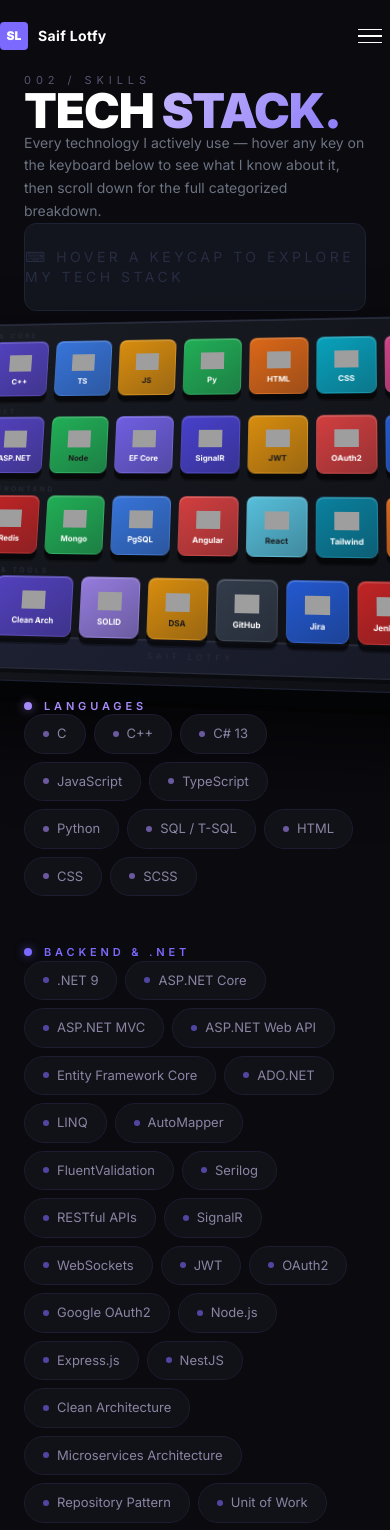
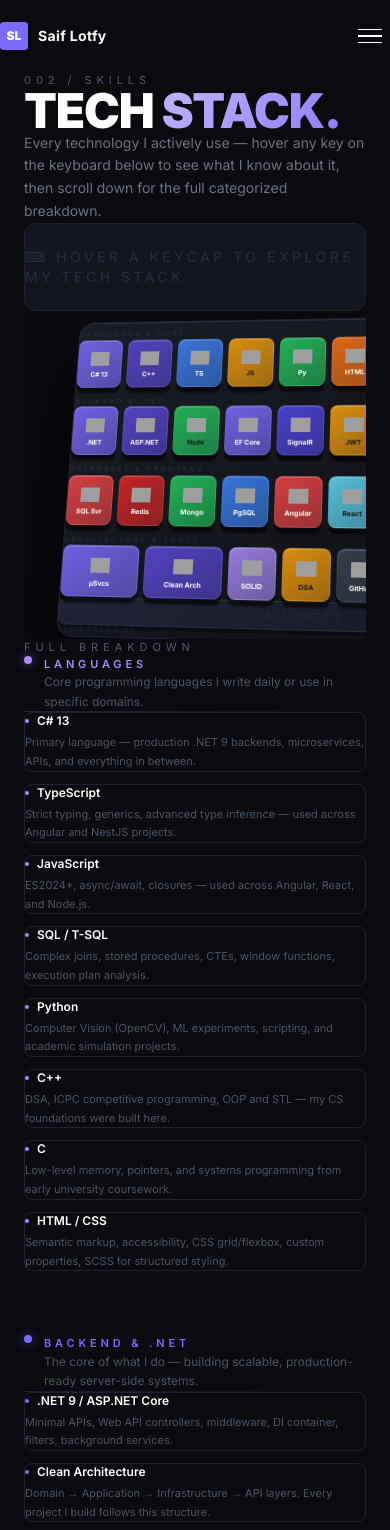
Before and after one commit to sefffo/saif-portfolio, a React (Vite) app: page /skills in a window 390 px wide. Shown: the top 1530 px of the page. Built offline with nearby package versions, Linux system fonts and the light colour scheme; grey boxes are pictures that could not be loaded.

Commit message:
design: comprehensive skills breakdown with descriptions + keyboard responsive fix

```diff
--- a/src/components/SkillKeyboard.tsx
+++ b/src/components/SkillKeyboard.tsx
@@ -70,20 +70,18 @@
   onEnter: () => void
   onLeave: () => void
 }) {
-  const size = skill.widePx ?? 60
-
   return (
     <div
       onMouseEnter={onEnter}
       onMouseLeave={onLeave}
       className="relative cursor-default select-none flex-shrink-0"
       style={{
-        width: size,
-        height: 60,
+        width: skill.widePx ? skill.widePx : undefined,
+        minWidth: skill.widePx ? skill.widePx : 48,
+        height: 52,
         perspective: 300,
       }}
     >
-      {/* Cap face */}
       <div
         className="absolute inset-0 rounded-lg flex flex-col items-center justify-center gap-1 transition-all duration-100"
         style={{
@@ -92,7 +90,7 @@
             : `linear-gradient(145deg, ${skill.bg}dd, ${skill.bg}99)`,
           boxShadow: isActive
             ? `0 2px 0 rgba(0,0,0,0.5), 0 0 20px ${skill.bg}88, inset 0 1px 0 rgba(255,255,255,0.3)`
-            : `0 6px 0 rgba(0,0,0,0.5), 0 8px 0 rgba(0,0,0,0.3), inset 0 1px 0 rgba(255,255,255,0.2)`,
+            : `0 5px 0 rgba(0,0,0,0.5), 0 7px 0 rgba(0,0,0,0.3), inset 0 1px 0 rgba(255,255,255,0.2)`,
           transform: isActive ? 'translateY(4px) rotateX(5deg)' : 'translateY(0) rotateX(0deg)',
           border: isActive ? `1px solid ${skill.bg}` : '1px solid rgba(255,255,255,0.08)',
         }}
@@ -100,12 +98,12 @@
         <img
           src={skill.icon}
           alt={skill.label}
-          className="w-6 h-6 object-contain"
+          className="w-5 h-5 object-contain"
           style={{ filter: skill.color === '#fff' ? 'brightness(1)' : 'none' }}
           onError={(e) => { (e.target as HTMLImageElement).style.display = 'none' }}
         />
         <span
-          className="text-[8px] font-bold leading-none text-center px-1"
+          className="text-[7px] font-bold leading-none text-center px-0.5"
           style={{ color: skill.color }}
         >
           {skill.label}
@@ -161,16 +159,17 @@
         )}
       </div>
 
-      {/* 3D board wrapper — perspective */}
+      {/* Keyboard — scrollable on small screens */}
+      <div className="w-full overflow-x-auto pb-4 -mb-4">
         <div
           className="flex justify-center"
-        style={{ perspective: '1000px', perspectiveOrigin: '50% 40%' }}
+          style={{ perspective: '1000px', perspectiveOrigin: '50% 40%', minWidth: 560 }}
           onMouseMove={handleMouseMove}
           onMouseLeave={handleMouseLeave}
         >
           <div
             ref={boardRef}
-          className="relative rounded-2xl p-6 transition-transform duration-300 ease-out"
+            className="relative rounded-2xl p-5 transition-transform duration-300 ease-out"
             style={{
               background: 'linear-gradient(145deg, #1a1c24, #0d0f14)',
               boxShadow: '0 40px 80px rgba(0,0,0,0.7), 0 15px 0 #080a0e, 0 20px 0 #060708, inset 0 1px 0 #2a2d3a',
@@ -184,7 +183,7 @@
             <div className="absolute inset-x-6 top-0 h-px" style={{ background: 'linear-gradient(90deg, transparent, #2a2d3a, transparent)' }} />
 
             {/* LED row */}
-          <div className="flex justify-end gap-1.5 mb-5">
+            <div className="flex justify-end gap-1.5 mb-4">
               {['#7c6aff','#3b82f6','#22c55e','#f59e0b','#ef4444','#ec4899'].map(c => (
                 <div key={c} className="w-2 h-2 rounded-full"
                   style={{ background: c, boxShadow: `0 0 8px ${c}, 0 0 16px ${c}55` }}
@@ -193,13 +192,13 @@
             </div>
 
             {/* Keys */}
-          <div className="flex flex-col gap-3">
+            <div className="flex flex-col gap-2.5">
               {ROWS.map((row, ri) => (
                 <div key={ri}>
-                <p className="text-[7px] tracking-[0.4em] uppercase mb-2 pl-0.5"
+                  <p className="text-[7px] tracking-[0.4em] uppercase mb-1.5 pl-0.5"
                     style={{ color: '#2a2d3a' }}>{ROW_LABELS[ri]}
                   </p>
-                <div className="flex gap-2">
+                  <div className="flex gap-1.5">
                     {row.map(id => {
                       const skill = KEY_MAP[id]
                       if (!skill) return null
@@ -218,10 +217,10 @@
               ))}
             </div>
 
-          {/* Spacebar area */}
-          <div className="mt-3 flex items-center gap-2">
+            {/* Spacebar */}
+            <div className="mt-2.5 flex items-center gap-2">
               <div
-              className="h-8 flex-1 rounded-lg flex items-center justify-center"
+                className="h-7 flex-1 rounded-lg flex items-center justify-center"
                 style={{
                   background: 'linear-gradient(145deg, #1e2235, #161824)',
                   boxShadow: '0 4px 0 rgba(0,0,0,0.4), inset 0 1px 0 rgba(255,255,255,0.05)',
@@ -233,12 +232,14 @@
             </div>
 
             {/* Bottom brand */}
-          <div className="mt-3 flex justify-between items-center px-1">
+            <div className="mt-2.5 flex justify-between items-center px-1">
               <span className="text-[7px] tracking-[0.3em] uppercase text-[#1e2235]">TECH STACK v2</span>
               <span className="text-[7px] tracking-[0.3em] uppercase text-[#1e2235]">.NET BACKEND</span>
             </div>
           </div>
         </div>
       </div>
+
+    </div>
   )
 }
--- a/src/pages/Skills.tsx
+++ b/src/pages/Skills.tsx
@@ -10,60 +10,107 @@
   {
     label: 'Languages',
     color: '#a78bfa',
-    skills: ['C', 'C++', 'C# 13', 'JavaScript', 'TypeScript', 'Python', 'SQL / T-SQL', 'HTML', 'CSS', 'SCSS'],
+    desc: 'Core programming languages I write daily or use in specific domains.',
+    skills: [
+      { name: 'C# 13',       note: 'Primary language — production .NET 9 backends, microservices, APIs, and everything in between.' },
+      { name: 'TypeScript',  note: 'Strict typing, generics, advanced type inference — used across Angular and NestJS projects.' },
+      { name: 'JavaScript',  note: 'ES2024+, async/await, closures — used across Angular, React, and Node.js.' },
+      { name: 'SQL / T-SQL', note: 'Complex joins, stored procedures, CTEs, window functions, execution plan analysis.' },
+      { name: 'Python',      note: 'Computer Vision (OpenCV), ML experiments, scripting, and academic simulation projects.' },
+      { name: 'C++',         note: 'DSA, ICPC competitive programming, OOP and STL — my CS foundations were built here.' },
+      { name: 'C',           note: 'Low-level memory, pointers, and systems programming from early university coursework.' },
+      { name: 'HTML / CSS',  note: 'Semantic markup, accessibility, CSS grid/flexbox, custom properties, SCSS for structured styling.' },
+    ],
   },
   {
     label: 'Backend & .NET',
     color: '#7c6aff',
+    desc: 'The core of what I do — building scalable, production-ready server-side systems.',
     skills: [
-      '.NET 9', 'ASP.NET Core', 'ASP.NET MVC', 'ASP.NET Web API',
-      'Entity Framework Core', 'ADO.NET', 'LINQ',
-      'AutoMapper', 'FluentValidation', 'Serilog',
-      'RESTful APIs', 'SignalR', 'WebSockets',
-      'JWT', 'OAuth2', 'Google OAuth2',
-      'Node.js', 'Express.js', 'NestJS',
-      'Clean Architecture', 'Microservices Architecture',
-      'Repository Pattern', 'Unit of Work', 'Specification Pattern',
+      { name: '.NET 9 / ASP.NET Core',     note: 'Minimal APIs, Web API controllers, middleware, DI container, filters, background services.' },
+      { name: 'Clean Architecture',         note: 'Domain → Application → Infrastructure → API layers. Every project I build follows this structure.' },
+      { name: 'Microservices Architecture', note: 'Contributed 50%+ of Code Way LMS services. API Gateway, service discovery, inter-service HTTP/messaging.' },
+      { name: 'Entity Framework Core',      note: 'Code-First, complex migrations, LINQ queries, interceptors, seeding — used daily in production.' },
+      { name: 'Repository + Unit of Work',  note: 'Abstraction layers for data access, enabling testability and clean separation of concerns.' },
+      { name: 'SignalR / WebSockets',        note: 'Real-time hubs for live notifications, dashboards, and chat features in production apps.' },
+      { name: 'JWT / OAuth2 / Google',      note: 'Full auth flows — access/refresh tokens, role claims, PKCE, identity federation via Google OAuth2.' },
+      { name: 'Node.js / NestJS',           note: 'REST APIs, async I/O, dependency injection in NestJS — used as a secondary backend runtime.' },
+      { name: 'AutoMapper / FluentVal',     note: 'DTO mapping and input validation — clean, declarative, decoupled from business logic.' },
+      { name: 'Serilog',                    note: 'Structured logging with sinks (console, file, seq) for observability in production services.' },
+      { name: 'RESTful API Design',         note: 'Versioning, HATEOAS concepts, proper HTTP semantics, Swagger/OpenAPI documentation.' },
+      { name: 'ADO.NET / LINQ',             note: 'Raw SQL for performance-critical queries, LINQ for expressive in-code data manipulation.' },
     ],
   },
   {
     label: 'Databases',
     color: '#06b6d4',
-    skills: ['SQL Server', 'MongoDB', 'Redis', 'PostgreSQL', 'EF Core Migrations', 'LINQ Queries', 'Stored Procedures'],
+    desc: 'Data persistence, caching, and query optimization across relational and NoSQL stores.',
+    skills: [
+      { name: 'SQL Server',         note: 'Primary relational DB — schema design, indexes, execution plans, EF migrations, stored procedures.' },
+      { name: 'PostgreSQL',         note: 'Advanced queries, JSONB columns, CTEs, full-text search, and constraint-based design.' },
+      { name: 'MongoDB',            note: 'Document store for flexible schemas — LMS/CMS content, aggregation pipelines, Atlas queries.' },
+      { name: 'Redis',              note: 'In-memory caching for hot-path acceleration, session storage, and pub/sub patterns.' },
+      { name: 'EF Core Migrations', note: 'Schema evolution strategy — incremental, reversible migrations across all .NET projects.' },
+      { name: 'Stored Procedures',  note: 'T-SQL procedures for complex batch logic, reporting queries, and legacy integration.' },
+    ],
   },
   {
     label: 'Frontend',
     color: '#f59e0b',
+    desc: 'Building responsive, reactive UIs — backend-first but fully capable end-to-end.',
     skills: [
-      'Angular 17', 'RxJS', 'NgRx', 'Signals', 'Interceptors', 'Lazy Loading',
-      'Angular Material', 'Bootstrap', 'Tailwind CSS', 'Flowbite',
-      'React', 'React Router', 'TypeScript',
+      { name: 'Angular 17+',       note: 'Primary frontend — RxJS, NgRx state, Signals, standalone components, lazy-loaded modules.' },
+      { name: 'RxJS / NgRx',       note: 'Reactive streams, complex async orchestration, global state management with NgRx Store.' },
+      { name: 'React',             note: 'Hooks, Context, React Router v7, Three.js / R3F — used for this portfolio.' },
+      { name: 'TypeScript (FE)',   note: 'Strict types across all frontend work — interfaces, generics, discriminated unions.' },
+      { name: 'Tailwind CSS',      note: 'Utility-first styling — rapid UI, responsive layouts, design tokens, dark mode.' },
+      { name: 'Angular Material',  note: 'Component library for production Angular apps — theming, accessibility, form controls.' },
+      { name: 'Bootstrap',         note: 'Grid system and utility classes for rapid prototyping and legacy project work.' },
+      { name: 'HTTP Interceptors', note: 'Token injection, error handling, retry logic, and loading state in Angular apps.' },
     ],
   },
   {
     label: 'CS Fundamentals & Architecture',
     color: '#ec4899',
+    desc: 'The theoretical and design foundations that inform every system I build.',
     skills: [
-      'OOP', 'Functional Programming',
-      'Data Structures', 'Algorithms', 'Complexity Analysis',
-      'SOLID Principles', 'Design Patterns', 'DDD', 'System Design',
-      'Competitive Programming (ICPC)',
+      { name: 'OOP',                    note: 'Encapsulation, inheritance, polymorphism, abstraction — applied in every C# and TypeScript project.' },
+      { name: 'SOLID Principles',        note: 'SRP, OCP, LSP, ISP, DIP — the lens through which I evaluate and review all architecture decisions.' },
+      { name: 'Design Patterns',         note: 'Repository, Unit of Work, Specification, Factory, Strategy, Observer — applied contextually, not dogmatically.' },
+      { name: 'Data Structures',         note: 'Arrays, trees, graphs, heaps, tries — deeply practiced through ICPC and LeetCode.' },
+      { name: 'Algorithms & Complexity', note: 'Sorting, searching, dynamic programming, greedy, graph traversal — O(n) analysis fluency.' },
+      { name: 'DDD',                     note: 'Domain-Driven Design concepts — aggregates, value objects, bounded contexts in microservice design.' },
+      { name: 'System Design',           note: 'Scalability tradeoffs, load balancing, caching layers, message queues, DB sharding concepts.' },
+      { name: 'Competitive Programming', note: 'ICPC 2024 competitor — timed algorithm challenges, team problem-solving under pressure.' },
     ],
   },
   {
     label: 'Tools, DevOps & SDLC',
     color: '#22c55e',
+    desc: 'Everything from code to deployment — CI/CD, project management, and team collaboration.',
     skills: [
-      'Git', 'GitHub', 'GitHub Actions',
-      'Jenkins', 'Docker', 'Postman',
-      'Jira', 'Slack', 'Swagger / OpenAPI',
-      'Agile', 'Scrum', 'SDLC', 'DevOps',
+      { name: 'Git / GitHub',       note: 'Branching strategies, rebase, cherry-pick, PR reviews, conflict resolution — daily driver.' },
+      { name: 'GitHub Actions',     note: 'CI/CD pipelines for automated build, test, and deploy workflows on push/PR.' },
+      { name: 'Jenkins',            note: 'Jenkins pipelines for the Uni Portal project — staging and production automation.' },
+      { name: 'Docker',             note: 'Containerized all microservices — Docker Compose for local full-stack orchestration.' },
+      { name: 'Jira',               note: 'Sprint planning, backlog grooming, task delegation as Team Lead on the National Uni Portal.' },
+      { name: 'Postman',            note: 'API testing, collection management, environment variables, pre-request scripting.' },
+      { name: 'Swagger / OpenAPI',  note: 'Auto-generated interactive API docs — versioned, annotated, and shared with frontend teams.' },
+      { name: 'Agile / Scrum',      note: 'Sprint ceremonies, velocity tracking, retrospectives — practiced daily in team lead role.' },
+      { name: 'Slack',              note: 'Async team communication, channel organization, integration with CI/CD notifications.' },
     ],
   },
   {
     label: 'AI & Computer Vision',
     color: '#f97316',
-    skills: ['Computer Vision', 'Image Processing', 'Python ML', 'NumPy', 'OpenCV'],
+    desc: 'Applied ML and CV work from my internship at NAID and personal research.',
+    skills: [
+      { name: 'Computer Vision', note: 'Worked on CV pipelines at NAID (National Academy for IT) — a government accessibility-focused institution.' },
+      { name: 'OpenCV',          note: 'Image preprocessing, edge detection, contour analysis, real-time video frame processing.' },
+      { name: 'Image Processing', note: 'Noise reduction, thresholding, morphological operations, color space transformations.' },
+      { name: 'Python ML',       note: 'Exploratory ML with scikit-learn, NumPy, and Pandas — classification and regression experiments.' },
+      { name: 'NumPy',           note: 'Matrix operations, vectorized computation — core dependency for all CV and ML work.' },
+    ],
   },
 ]
 
@@ -80,7 +127,7 @@
   }, { scope: ref })
 
   return (
-    <section ref={ref} className="page-wrapper pb-28 page-enter">
+    <section ref={ref} className="page-wrapper pb-40 page-enter">
       <div className="max-w-7xl mx-auto pt-16">
 
         <p className="sk-h section-label mb-4">002 / Skills</p>
@@ -97,31 +144,51 @@
           <SkillKeyboard />
         </div>
 
-        {/* ── CATEGORY PILLS ── */}
+        {/* ── CATEGORY BREAKDOWN ── */}
         <p className="section-label mb-10">Full Breakdown</p>
-        <div className="cats-section flex flex-col gap-12">
+        <div className="cats-section flex flex-col gap-16">
           {categories.map((cat) => (
             <div key={cat.label} className="cat-block">
-              <div className="flex items-center gap-3 mb-5">
+
+              {/* Category header */}
+              <div className="flex items-start gap-3 mb-2">
                 <span
-                  className="w-2 h-2 rounded-full flex-shrink-0"
+                  className="mt-1.5 w-2 h-2 rounded-full flex-shrink-0"
                   style={{ background: cat.color, boxShadow: `0 0 10px ${cat.color}88` }}
                 />
-                <span
-                  className="text-[11px] tracking-[0.35em] uppercase font-semibold"
-                  style={{ color: cat.color }}
-                >
-                  {cat.label}
-                </span>
+                <div>
+                  <span
+                    className="block text-[11px] tracking-[0.35em] uppercase font-semibold mb-1"
+                    style={{ color: cat.color }}
+                  >
+                    {cat.label}
+                  </span>
+                  <p className="text-[#4b5563] text-xs leading-relaxed max-w-2xl">{cat.desc}</p>
+                </div>
               </div>
-              <div className="flex flex-wrap gap-2">
+
+              {/* Divider */}
+              <div className="ml-5 mb-6 h-px" style={{ background: `linear-gradient(90deg, ${cat.color}33, transparent)` }} />
+
+              {/* Skills grid */}
+              <div className="ml-5 grid grid-cols-1 sm:grid-cols-2 lg:grid-cols-3 gap-3">
                 {cat.skills.map((skill) => (
-                  <span key={skill} className="skill-pill">
-                    <span className="dot" style={{ background: cat.color }} />
-                    {skill}
-                  </span>
+                  <div
+                    key={skill.name}
+                    className="group flex flex-col gap-1 border border-[#1e2235] rounded-lg px-4 py-3 hover:border-opacity-60 transition-all duration-200"
+                    style={{ ['--hover-color' as string]: cat.color }}
+                    onMouseEnter={e => (e.currentTarget.style.borderColor = `${cat.color}44`)}
+                    onMouseLeave={e => (e.currentTarget.style.borderColor = '#1e2235')}
+                  >
+                    <div className="flex items-center gap-2">
+                      <span className="w-1 h-1 rounded-full flex-shrink-0" style={{ background: cat.color }} />
+                      <span className="text-white text-xs font-semibold">{skill.name}</span>
+                    </div>
+                    <p className="text-[#4b5563] text-[11px] leading-[1.7] pl-3">{skill.note}</p>
+                  </div>
                 ))}
               </div>
+
             </div>
           ))}
         </div>
```
Lines whose indentation alone changed are shown as unchanged.
